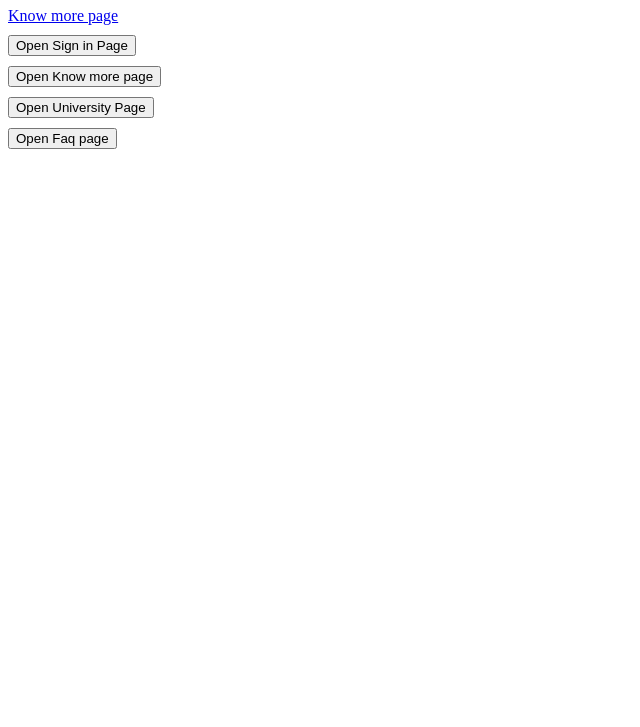
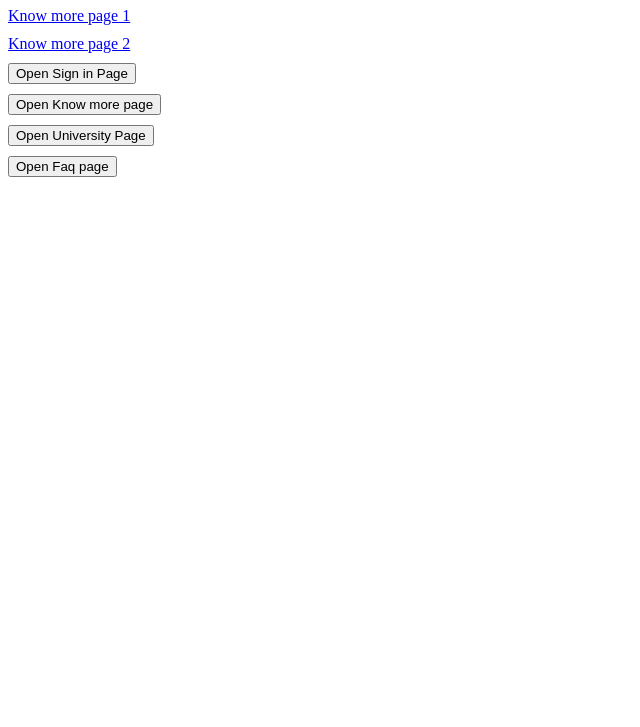
Before and after one commit to amtku/Testing, a plain HTML site: page index.html in a window 1280 px wide. Shown: the part 73-800 px from the top of the page, without its empty margins (0-640 px from the left). Drawn offline with Linux system fonts and the light colour scheme.

Commit message:
updated some code.

```diff
--- a/index.html
+++ b/index.html
@@ -10,7 +10,11 @@
 	<h1>Know from where uses is coming!</h1>
 
     <div style="padding-bottom: 10px;">
-        <a id="myLink" href="http://localhost:4200/external/knowMore/Internship/I6BSXN8?utm_source=postcard&utm_medium=sluweb&utm_campaign=slupost">Know more page</a>
+        <a id="myLink" href="http://localhost:4200/external/knowMore/Internship/I6BSXN8">Know more page 1</a>
+    </div>
+
+    <div style="padding-bottom: 10px;">
+        <a id="myLink" href="http://localhost:4200/external/knowMore/Internship/I6BSXN8?utm_source=postcard&utm_medium=sluweb&utm_campaign=slupost">Know more page 2</a>
     </div>
 
     <div style="padding-bottom: 10px;">
```
